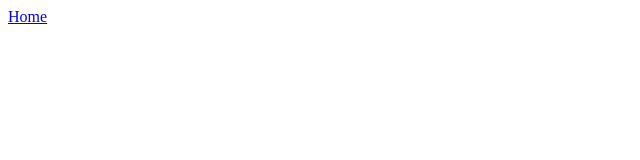
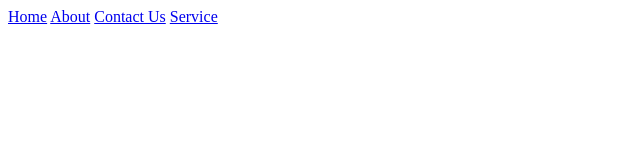
Before and after one commit to Sahil-patre/git_hub_practice, a plain HTML site: page index.html in a window 1280 px wide. Shown: the whole page, without its empty margins (0-640 px from the left). Drawn offline with Linux system fonts and the light colour scheme.

Commit message:
cretaed navigation bar in index file and created a folder of pages in which we added about,contact and service pages

```diff
--- a/index.html
+++ b/index.html
@@ -6,6 +6,9 @@
 <body>
     <nav>
         <a href="index.html">Home</a>
+        <a href="./pages/about.html">About</a>
+        <a href="./pages/contact.html">Contact Us</a>
+        <a href="./pages/service.html">Service</a>
     </nav>
 </body>
 </html>
```
Also changed, not shown: pages/about.html (added), pages/contact.html (added), pages/service.html (added).
